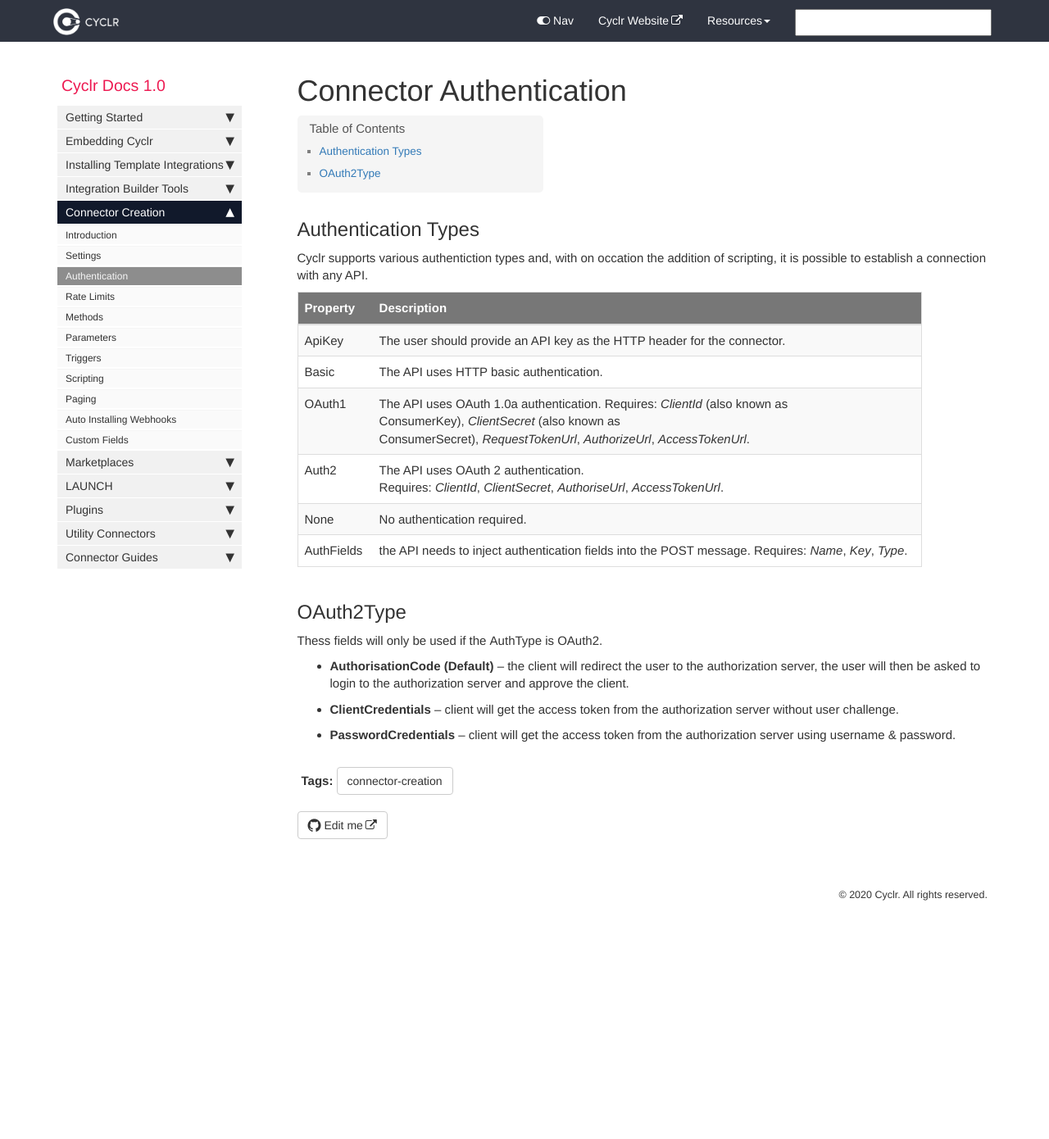
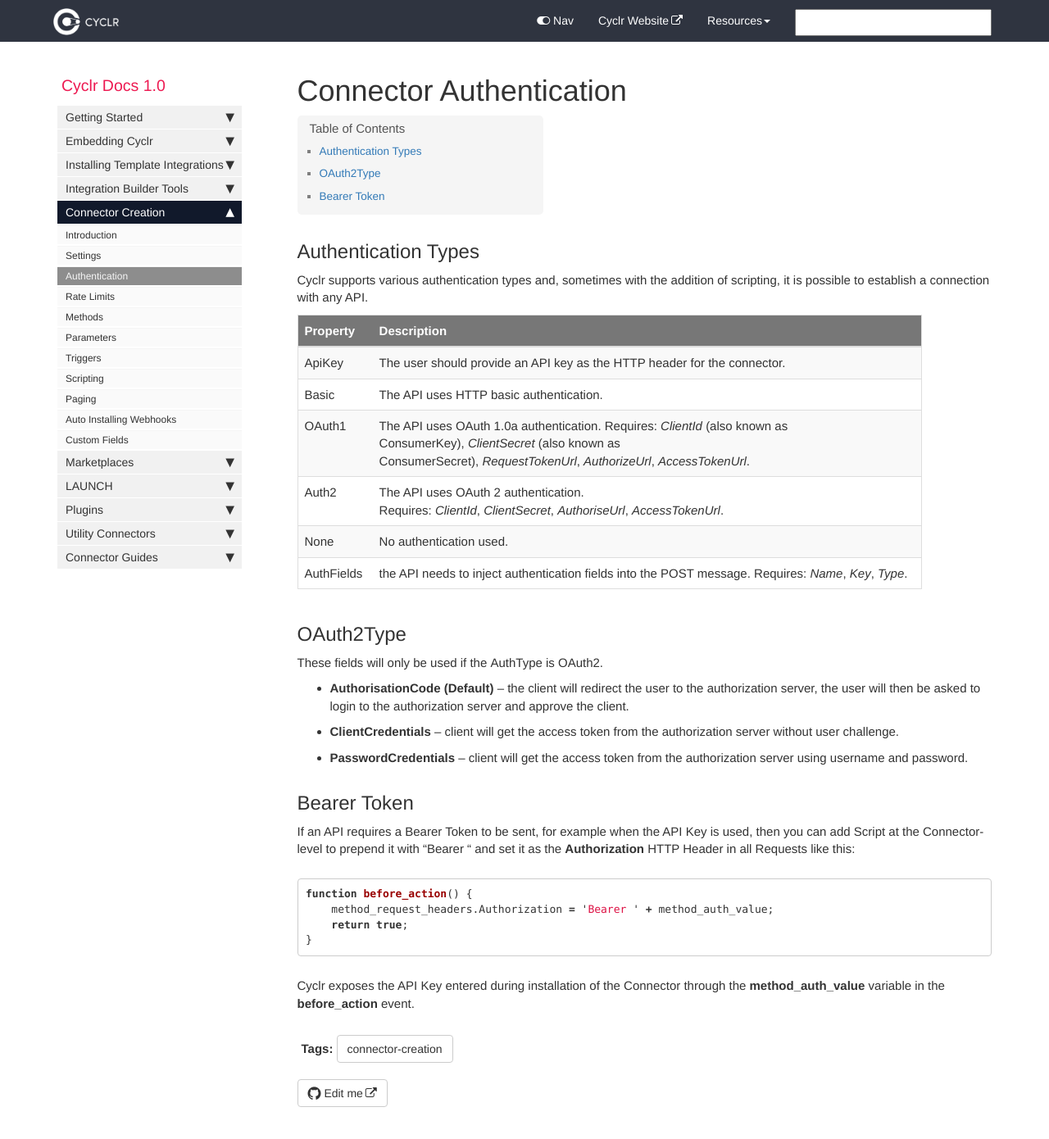
Before and after one commit to sneakysneak/docs, a Jekyll site: the page built from pages/custom-connectors/03-authentication.md, in a window 1280 px wide and 1400 px high. Shown: the top 1390 px of the window at 82% size. Built offline with Jekyll 4.4.1, drawn with Linux system fonts in a browser that asks for light colours; nearby versions of some CDN libraries; comment, search, counter and statistics services are not loaded.

Commit message:
Added Bearer Token section.
Needs confirming by someone the knows more than me.

````diff
--- a/pages/custom-connectors/03-authentication.md
+++ b/pages/custom-connectors/03-authentication.md
@@ -7,7 +7,7 @@ tags: [connector-creation]
 
 ## Authentication Types
 
-Cyclr supports various authentiction types and, with on occation the addition of scripting, it is possible to establish a connection with any API.
+Cyclr supports various authentication types and, sometimes with the addition of scripting, it is possible to establish a connection with any API.
 
 | Property | Description |
 | --- | --- |
@@ -15,13 +15,27 @@ Cyclr supports various authentiction types and, with on occation the addition of
 | Basic  | The API uses HTTP basic authentication. |
 | OAuth1 | The API uses OAuth 1.0a authentication. Requires: _ClientId _(also known as ConsumerKey), _ClientSecret _(also known as ConsumerSecret), _RequestTokenUrl_, _AuthorizeUrl_, _AccessTokenUrl_.|
 | Auth2 | The API uses OAuth 2 authentication. Requires: _ClientId_, _ClientSecret_, _AuthoriseUrl_, _AccessTokenUrl_. |
-| None | No authentication required.|
+| None | No authentication used.|
 | AuthFields | the API needs to inject authentication fields into the POST message. Requires: _Name_, _Key_, _Type_. |
 
 ## OAuth2Type
 
-Thess fields will only be used if the AuthType is OAuth2.
+These fields will only be used if the AuthType is OAuth2.
 
 *   **AuthorisationCode (Default)** – the client will redirect the user to the authorization server, the user will then be asked to login to the authorization server and approve the client.
 *   **ClientCredentials** – client will get the access token from the authorization server without user challenge.
-*   **PasswordCredentials** – client will get the access token from the authorization server using username & password.
+*   **PasswordCredentials** – client will get the access token from the authorization server using username and password.
+
+
+## Bearer Token
+
+If an API requires a Bearer Token to be sent, for example when the API Key is used, then you can add Script at the Connector-level to prepend it with "Bearer " and set it as the **Authorization** HTTP Header in all Requests like this:
+
+```javascript
+function before_action() {
+    method_request_headers.Authorization = 'Bearer ' + method_auth_value;
+    return true;
+}
+```
+
+Cyclr exposes the API Key entered during installation of the Connector through the **method_auth_value** variable in the **before_action** event.
````
